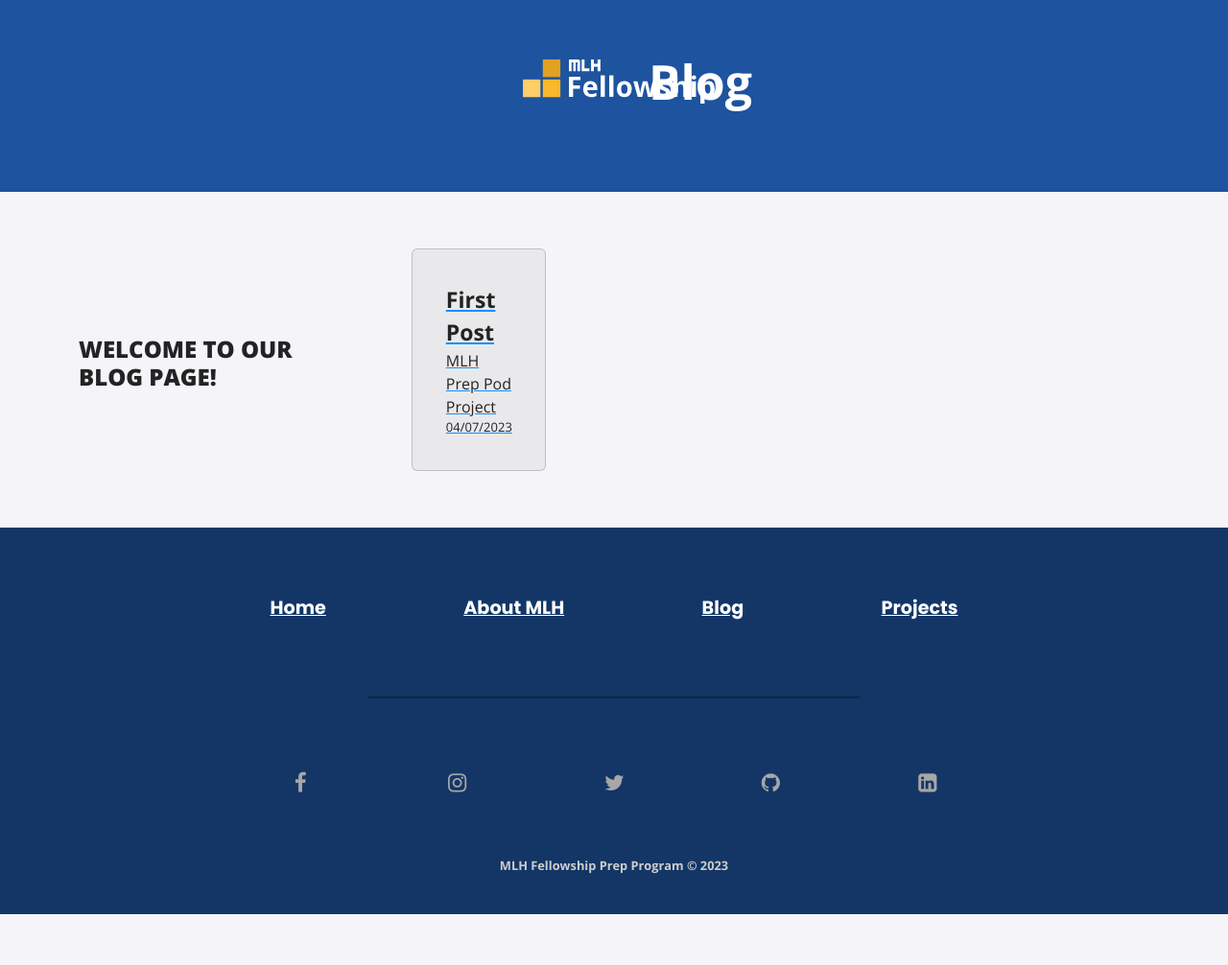
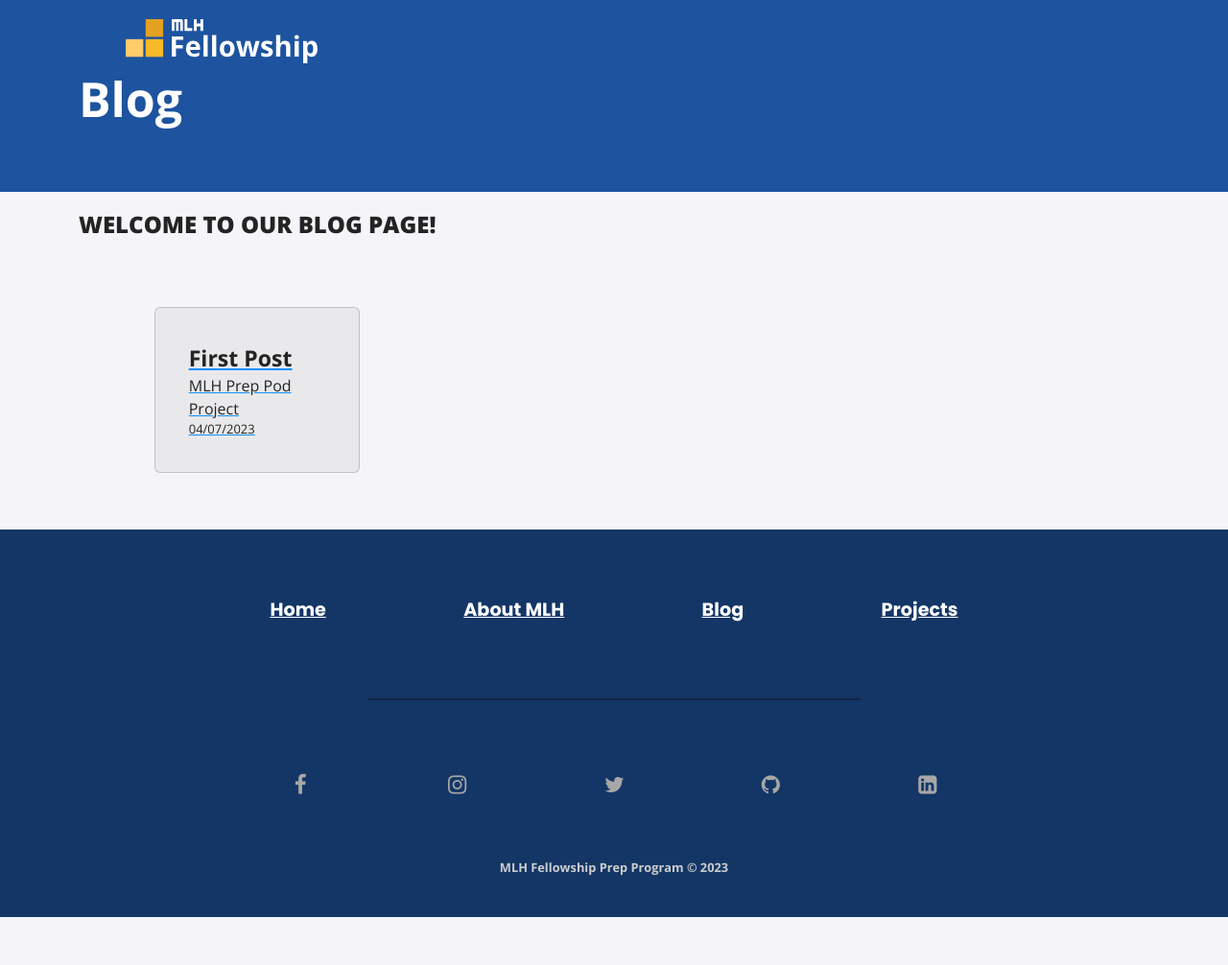
Before and after one commit to MLH-Fellowship/prep-portfolio-23.APR.PREP.2, a Jekyll site: the page built from blog/blog-page.md, in a window 1280 px wide. Shown: the whole page at 96% size. Built offline with Jekyll 4.4.1, drawn with Linux system fonts in a browser that asks for light colours; nearby versions of some CDN libraries.

Commit message:
chore: fixed bugs in fellow.page

```diff
--- a/_sass/podStats.scss
+++ b/_sass/podStats.scss
@@ -35,13 +35,6 @@
   text-align: left;
   background-color: var(--mainBg);
   color: var(--textColor);
-}
-
-.container {
-  display: flex;
-  justify-content: center;
-  align-items: center;
-  height: 100%;
 }
 
 .fellowRow:nth-child(even) {
```
